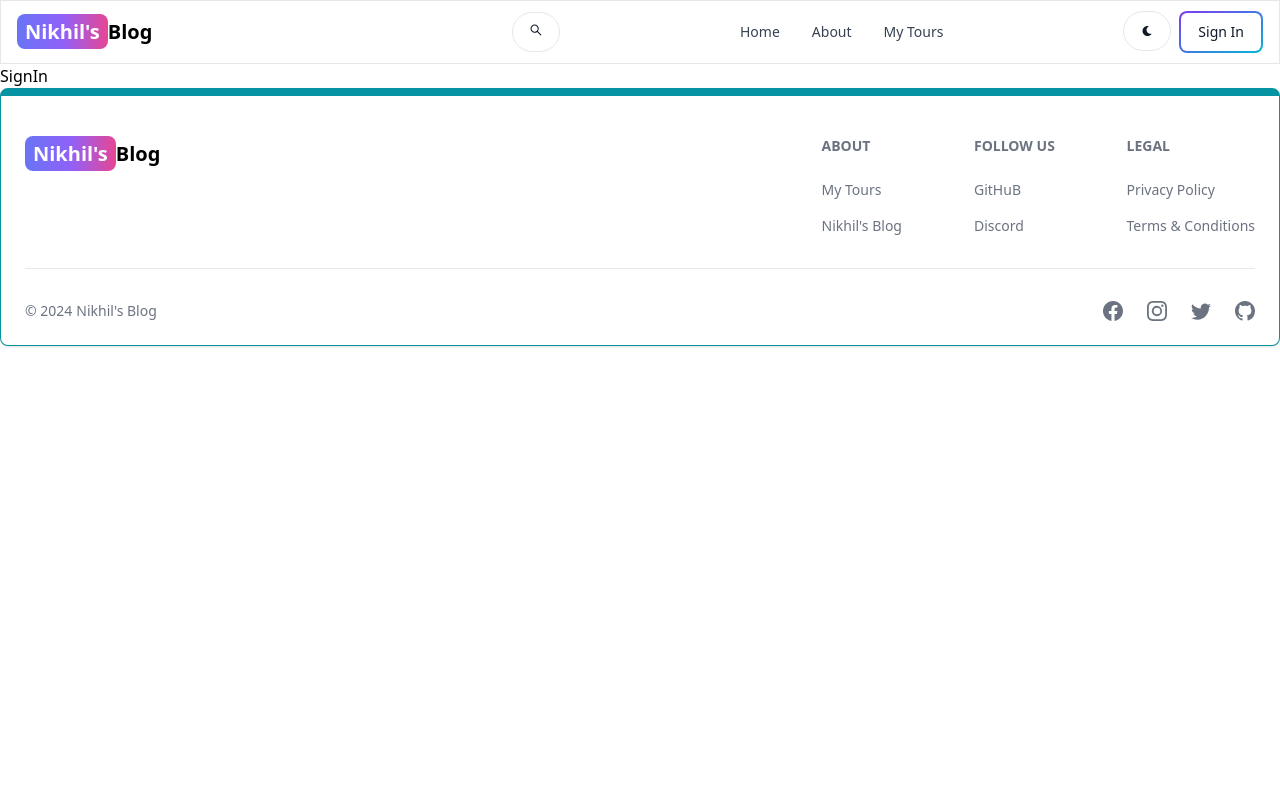
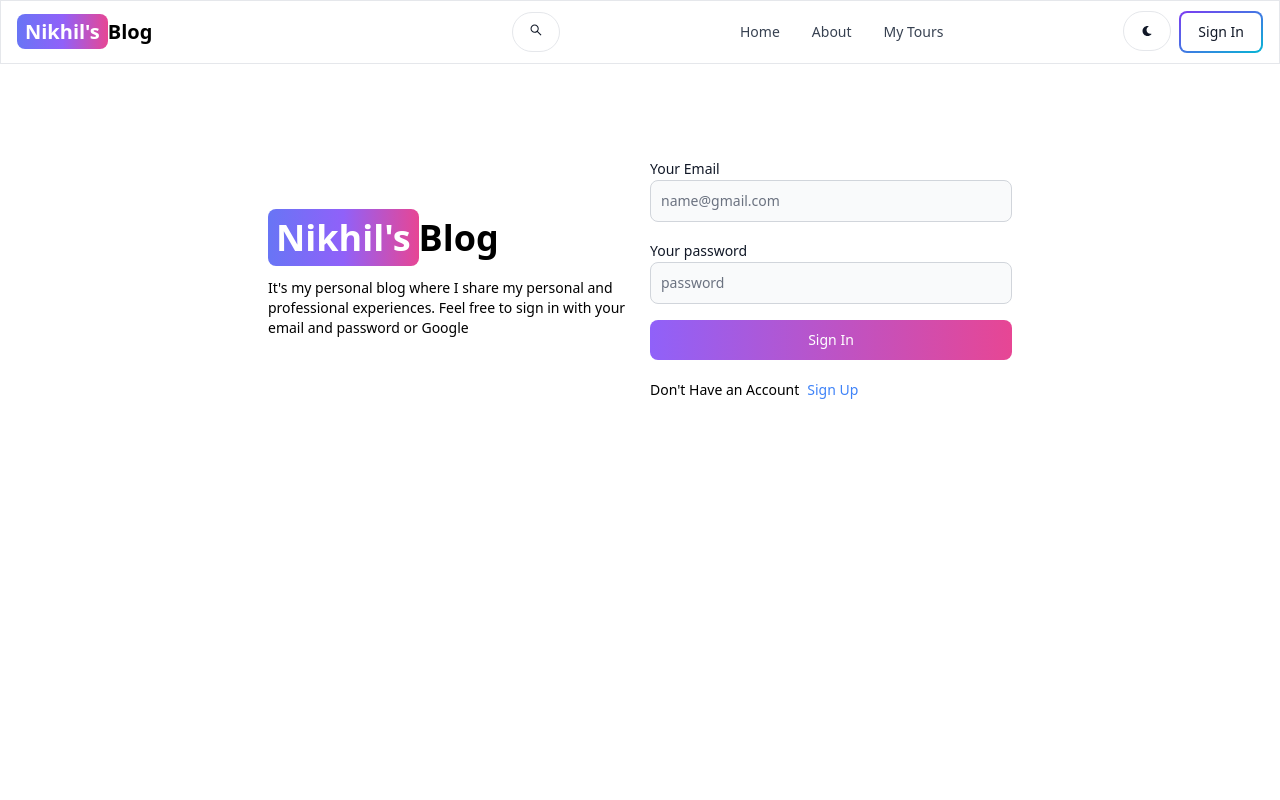
Before and after one commit to nikhildevarai/MyBlog, a React (Vite) app in the folder client/: page /sign-in in a window 1280 px wide. Shown: the top 800 px of the page. Built offline with nearby package versions, Linux system fonts and the light colour scheme.

Commit message:
complete sigin functionality

```diff
--- a/client/src/pages/SignIn.jsx
+++ b/client/src/pages/SignIn.jsx
@@ -1,7 +1,112 @@
+import { Link, useNavigate } from "react-router-dom";
+import { Button, Label, TextInput, Alert, Spinner } from "flowbite-react";
+import { useState } from "react";
+
 export default function SignIn() {
+  const [formData, setFormData] = useState({});
+  const [errorMessage, setErrorMessage] = useState(null);
+  const [loading, setLoading] = useState(false);
+  const navigate = useNavigate();
+  const handleChange = (e) => {
+    setFormData({ ...formData, [e.target.id]: e.target.value.trim() });
+  };
+
+  const handleSubmit = async (e) => {
+    e.preventDefault();
+    if (!formData.email || !formData.password) {
+      return setErrorMessage("Please fill out all fields");
+    }
+    try {
+      setLoading(true);
+      setErrorMessage(null);
+      const res = await fetch("/api/auth/signin", {
+        method: "POST",
+        headers: { "Content-Type": "application/json" },
+        body: JSON.stringify(formData),
+      });
+      const data = await res.json();
+      if (data.success === false) {
+        return setErrorMessage(data.message);
+      }
+      setLoading(false);
+      if(res.ok){
+        navigate('/');
+      }
+    } catch (error) {
+      setErrorMessage(error.message);
+      setLoading(false);
+    }
+  };
   return (
-    <div>
-      <h1>SignIn</h1>
+    <div className="min-h-screen mt-20">
+      <div className=" flex p-3 max-w-3xl mx-auto flex-col md:flex-row md:items-center gap-5">
+        {/* left side */}
+
+        <div className="flex-1">
+          <Link to="/" className="font-semibold dark:text-white text-4xl">
+            <span className="px-2 py-1 bg-gradient-to-r from-indigo-500 via-purple-500 to-pink-500 rounded-lg text-white">
+              Nikhil's
+            </span>
+            Blog
+          </Link>
+          <p className="text-sm mt-5">
+            It's my personal blog where I share my personal and professional
+            experiences. Feel free to sign in with your email and password or
+            Google
+          </p>
+        </div>
+
+        {/* right side */}
+
+        <div className="flex-1">
+          <form className="flex flex-col gap-4" onSubmit={handleSubmit}>
+
+            <div>
+              <Label value="Your Email" />
+              <TextInput
+                type="email"
+                placeholder="name@gmail.com"
+                id="email"
+                onChange={handleChange}
+              />
+            </div>
+            <div>
+              <Label value="Your password" />
+              <TextInput
+                type="********"
+                placeholder="password"
+                id="password"
+                onChange={handleChange}
+              />
+            </div>
+            <Button
+              gradientDuoTone="purpleToPink"
+              type="submit"
+              disabled={loading}
+            >
+              {loading ? (
+                <>
+                  <Spinner size="sm" />
+                  <span className="pl-3">Loading...</span>
+                </>,
+              ) : (
+                "Sign In"
+              )}
+            </Button>
+          </form>
+          <div className="flex gap-2 text-sm mt-5">
+            <span>Don't Have an Account</span>
+            <Link to="/sign-up" className="text-blue-500">
+              Sign Up
+            </Link>
+          </div>
+          {errorMessage && (
+            <Alert className="mt-5" color="failure">
+              {errorMessage}
+            </Alert>
+          )}
+        </div>
+      </div>
     </div>
   );
 }
```
